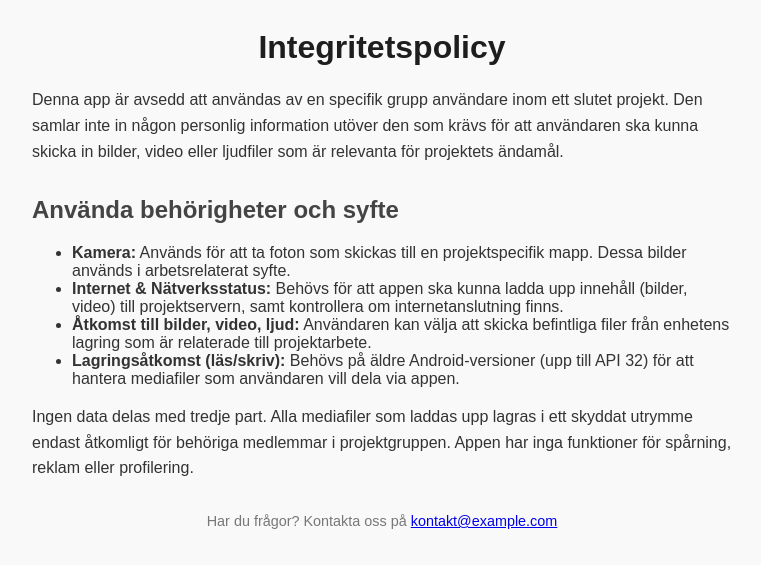
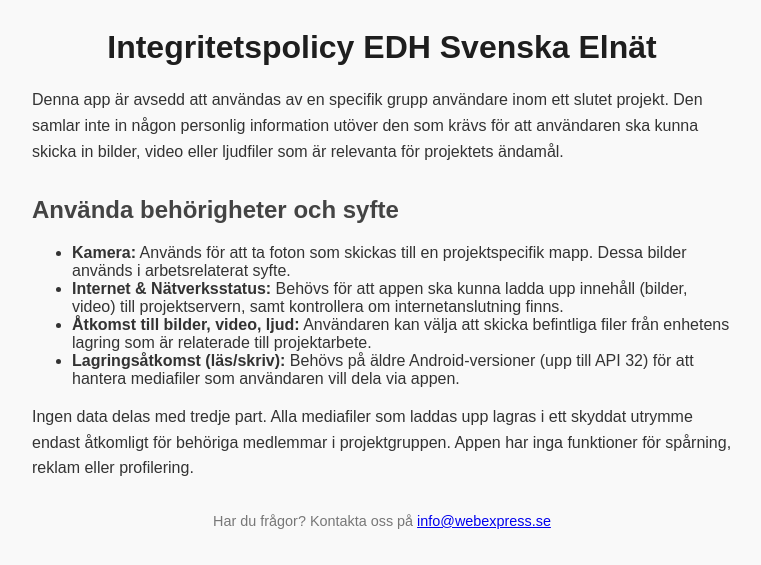
Before and after one commit to WebExpressAB/EDH-privacy-policy, a plain HTML site: page index.html in a window 1280 px wide. Shown: the part 235-800 px from the top of the page, without its empty margins (258-1019 px from the left). Drawn offline with Linux system fonts and the light colour scheme.

Commit message:
Update index.html

```diff
--- a/index.html
+++ b/index.html
@@ -39,7 +39,7 @@
 </head>
 <body>
   <img src="selogo.jpg" alt="Logotyp" class="logo">
-  <h1>Integritetspolicy</h1>
+  <h1>Integritetspolicy EDH Svenska Elnät</h1>
 
   <p>Denna app är avsedd att användas av en specifik grupp användare inom ett slutet projekt. Den samlar inte in någon personlig information utöver den som krävs för att användaren ska kunna skicka in bilder, video eller ljudfiler som är relevanta för projektets ändamål.</p>
 
@@ -55,7 +55,7 @@
   <p>Ingen data delas med tredje part. Alla mediafiler som laddas upp lagras i ett skyddat utrymme endast åtkomligt för behöriga medlemmar i projektgruppen. Appen har inga funktioner för spårning, reklam eller profilering.</p>
 
   <footer>
-    Har du frågor? Kontakta oss på <a href="mailto:kontakt@example.com">kontakt@example.com</a>
+    Har du frågor? Kontakta oss på <a href="mailto:kontakt@example.com">info@webexpress.se</a>
   </footer>
 </body>
 </html>
```
